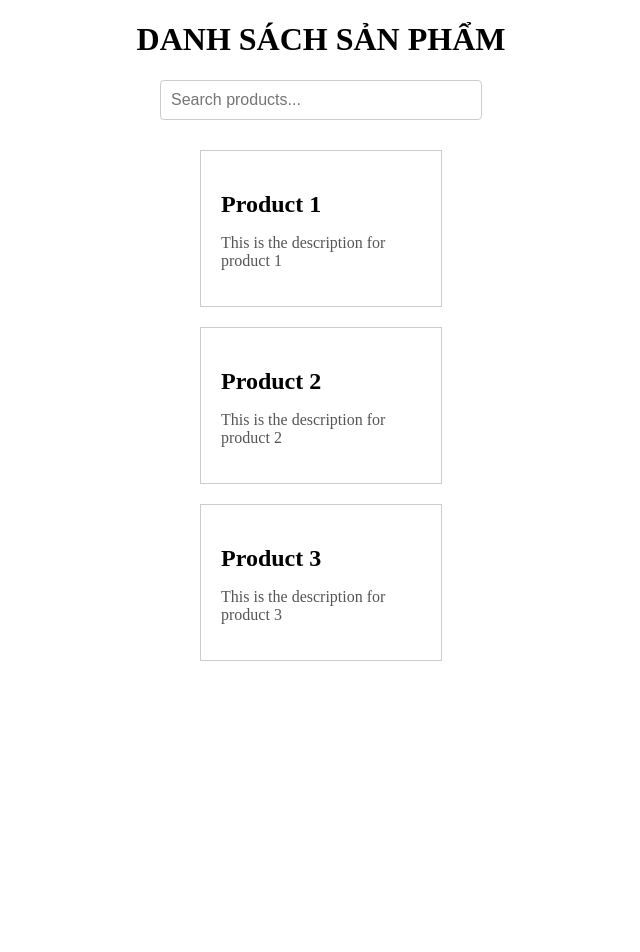
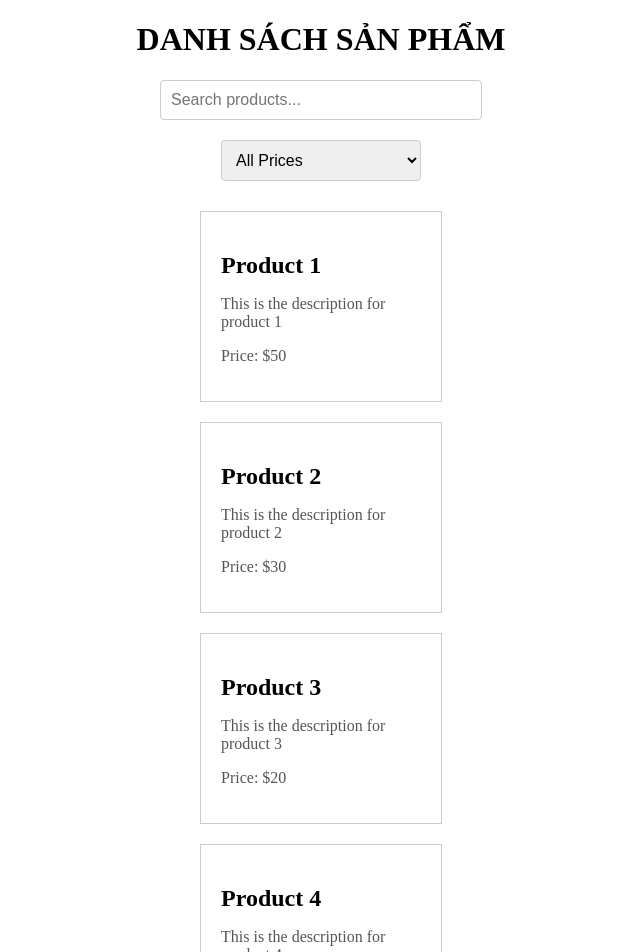
Before and after one commit to Tubuixuan/ung-dung-hien-thi-danh-sach-san-pham, a React (Create React App) app: page / in a window 1280 px wide. Shown: the top 952 px of the page, without its empty margins (319-959 px from the left). Before the commit the page ends 800 px from the top, so only its background shows below. Built offline with nearby package versions, Linux system fonts and the light colour scheme.

Commit message:
+ Lọc sản phẩm theo giá

```diff
--- a/src/App.css
+++ b/src/App.css
@@ -6,16 +6,25 @@
 
 .product-list {
   display: flex;
-  flex-direction: column; /* THÊM MỚI */
-  align-items: center; /* THÊM MỚI */
+  flex-direction: column;
+  align-items: center;
   margin-top: 20px;
 }
 
 .search-input {
+  padding: 10px;
+  margin-bottom: 20px;
+  width: 300px;
+  font-size: 1em;
+  border: 1px solid #ccc;
+  border-radius: 4px;
+}
+
+.price-filter {
   /* THÊM MỚI */
   padding: 10px; /* THÊM MỚI */
   margin-bottom: 20px; /* THÊM MỚI */
-  width: 300px; /* THÊM MỚI */
+  width: 200px; /* THÊM MỚI */
   font-size: 1em; /* THÊM MỚI */
   border: 1px solid #ccc; /* THÊM MỚI */
   border-radius: 4px; /* THÊM MỚI */
--- a/src/ProductItem.js
+++ b/src/ProductItem.js
@@ -9,6 +9,7 @@ const ProductItem = ({ product }) => {
     <div className="product-item">
       <h2>{product.name}</h2>
       <p>{product.description}</p>
+      <p>Price: ${product.price}</p>
     </div>
   );
 };
--- a/src/ProductList.js
+++ b/src/ProductList.js
@@ -1,43 +1,77 @@
 // src/ProductList.js
-import React, { useState } from "react"; // THÊM MỚI
+import React, { useState } from "react";
 import ProductItem from "./ProductItem";
 
 const ProductList = () => {
-  const [searchTerm, setSearchTerm] = useState(""); // THÊM MỚI
+  const [searchTerm, setSearchTerm] = useState("");
+  const [priceFilter, setPriceFilter] = useState(""); // THÊM MỚI
 
   const products = [
     {
       id: 1,
       name: "Product 1",
       description: "This is the description for product 1",
+      price: 50,
     },
     {
       id: 2,
       name: "Product 2",
       description: "This is the description for product 2",
+      price: 30,
     },
     {
       id: 3,
       name: "Product 3",
       description: "This is the description for product 3",
+      price: 20,
+    },
+    {
+      id: 4,
+      name: "Product 4",
+      description: "This is the description for product 4",
+      price: 60,
+    },
+    {
+      id: 5,
+      name: "Product 5",
+      description: "This is the description for product 5",
+      price: 40,
+    },
+    {
+      id: 6,
+      name: "Product 6",
+      description: "This is the description for product 6",
+      price: 70,
     },
   ];
 
   const filteredProducts = products.filter(
-    (
-      product // THÊM MỚI
-    ) => product.name.toLowerCase().includes(searchTerm.toLowerCase()) // THÊM MỚI
-  ); // THÊM MỚI
+    (product) =>
+      product.name.toLowerCase().includes(searchTerm.toLowerCase()) &&
+      (priceFilter === "" || product.price <= parseInt(priceFilter)) // THÊM MỚI
+  );
 
   return (
     <div className="product-list">
-      <input // THÊM MỚI
-        type="text" // THÊM MỚI
-        placeholder="Search products..." // THÊM MỚI
-        value={searchTerm} // THÊM MỚI
-        onChange={(e) => setSearchTerm(e.target.value)} // THÊM MỚI
-        className="search-input" // THÊM MỚI
-      />{" "}
+      <input
+        type="text"
+        placeholder="Search products..."
+        value={searchTerm}
+        onChange={(e) => setSearchTerm(e.target.value)}
+        className="search-input"
+      />
+      <select // THÊM MỚI
+        value={priceFilter} // THÊM MỚI
+        onChange={(e) => setPriceFilter(e.target.value)} // THÊM MỚI
+        className="price-filter" // THÊM MỚI
+      >
+        {" "}
+        {/* THÊM MỚI */}
+        <option value="">All Prices</option> {/* THÊM MỚI */}
+        <option value="20">Under $20</option> {/* THÊM MỚI */}
+        <option value="50">Under $50</option> {/* THÊM MỚI */}
+        <option value="70">Under $70</option> {/* THÊM MỚI */}
+      </select>{" "}
       {/* THÊM MỚI */}
       {filteredProducts.length > 0 ? (
         filteredProducts.map((product) => (
```
